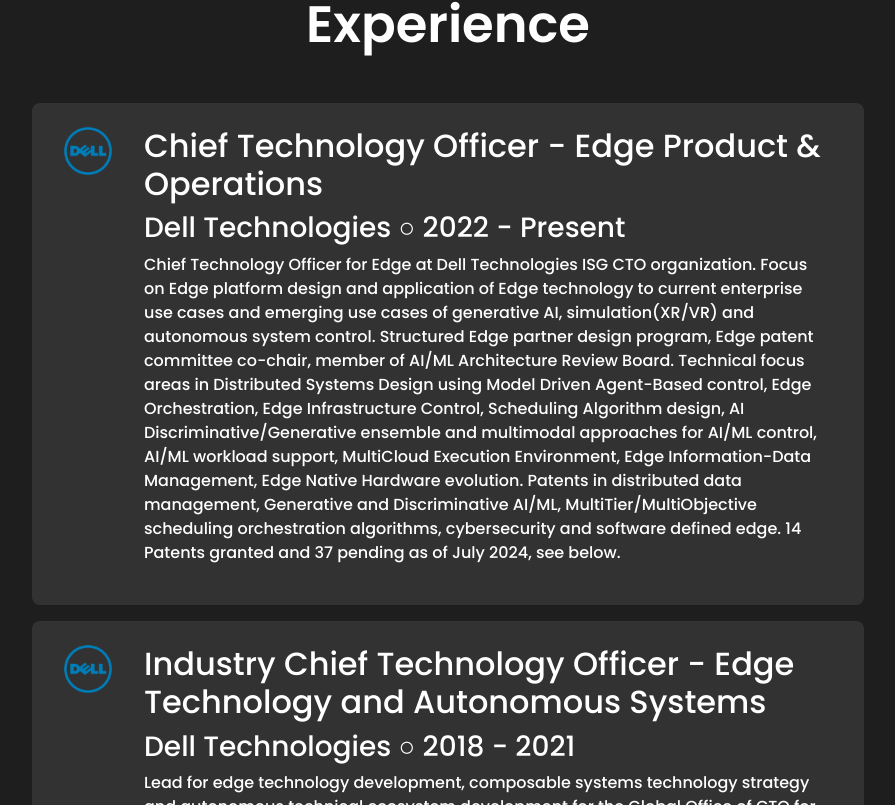
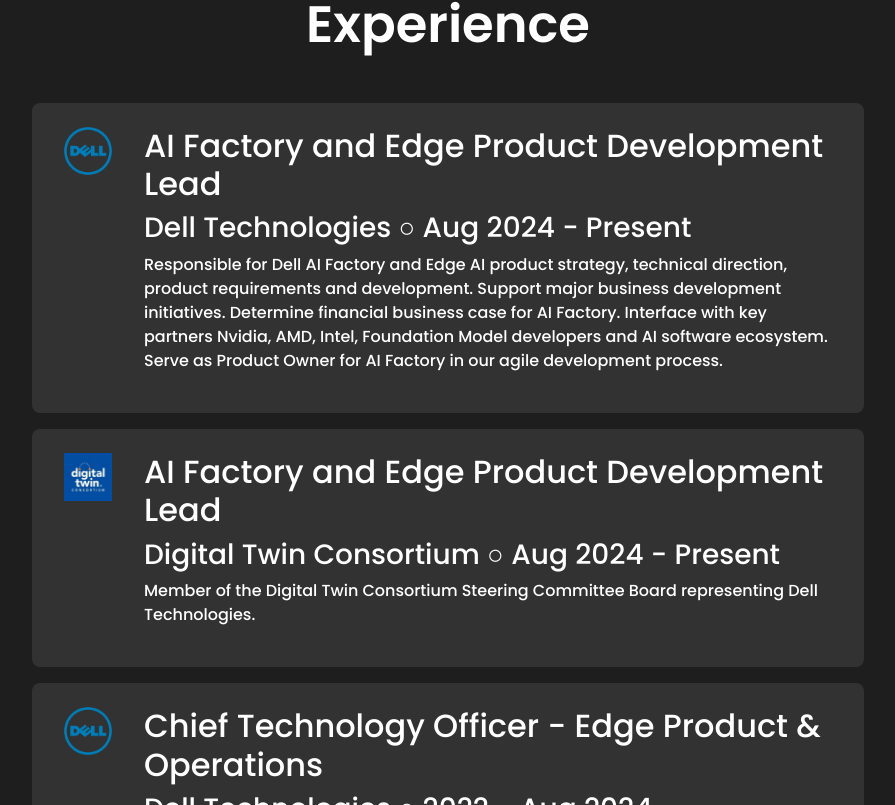
Before and after one commit to nicolewhitee/jw-portfolio, a React (Create React App) app: page / in a window 1280 px wide. Shown: the part 1915-2720 px from the top of the page, without its empty margins (192-1087 px from the left). Built offline with nearby package versions, Linux system fonts and the light colour scheme.

Commit message:
Updates from LinkedIn

```diff
--- a/src/components/About/about.js
+++ b/src/components/About/about.js
@@ -3,6 +3,7 @@
 import { ScrollTrigger } from 'gsap/ScrollTrigger';
 import './about.css';
 import ArtificialIntelligence from '../../assets/artificial-intelligence.png';
+import DigitalTwinConsort from '../../assets/digital-twin-consort-logo.jpg';
 import EdgeCompute from '../../assets/edge-computing.png';
 import Telecommunications from '../../assets/telecommunication.png';
 import SoftwareArchitecture from '../../assets/sw-arch.png';
@@ -101,8 +102,32 @@
                 <div className="experienceBar mx-0">
                     <img src={Dell} alt="Dell Logo" className="experienceBarImg" />
                     <div>
+                        <div className="h2">AI Factory and Edge Product Development Lead</div>
+                        <div className="h3">Dell Technologies &#9675; Aug 2024 - Present</div>
+                        <p>
+                            Responsible for Dell AI Factory and Edge AI product strategy, technical direction,
+                            product requirements and development. Support major business development initiatives.
+                            Determine financial business case for AI Factory. Interface with key partners Nvidia,
+                            AMD, Intel, Foundation Model developers and AI software ecosystem. Serve as Product
+                            Owner for AI Factory in our agile development process.
+                        </p>
+                    </div>
+                </div>
+                <div className="experienceBar mx-0">
+                    <img src={DigitalTwinConsort} alt="Digital Twin Consortium Logo" className="experienceBarImg" />
+                    <div>
+                        <div className="h2">AI Factory and Edge Product Development Lead</div>
+                        <div className="h3">Digital Twin Consortium &#9675; Aug 2024 - Present</div>
+                        <p>
+                            Member of the Digital Twin Consortium Steering Committee Board representing Dell Technologies.
+                        </p>
+                    </div>
+                </div>
+                <div className="experienceBar mx-0">
+                    <img src={Dell} alt="Dell Logo" className="experienceBarImg" />
+                    <div>
                         <div className="h2">Chief Technology Officer - Edge Product & Operations</div>
-                        <div className="h3">Dell Technologies &#9675; 2022 - Present</div>
+                        <div className="h3">Dell Technologies &#9675; 2022 - Aug 2024</div>
                         <p>
                             Chief Technology Officer for Edge at Dell Technologies ISG CTO organization. Focus
                             on Edge platform design and application of Edge technology to current enterprise use
--- a/src/components/Patents/patents.js
+++ b/src/components/Patents/patents.js
@@ -15,7 +15,7 @@
         <>
             <section id='patents'>
                 <div className="headerTitle" aria-level="1" role="heading">Patents</div>
-                <div className="h5 mb-4">59 patents applied, 16 patents granted to date</div>
+                <div className="h5 mb-4">67 patents applied, 17 patents granted to date</div>
                 <div className="container">
                     <div className="row display-flex g-5">
                         {patentsArray.slice(0, next).map((patent, index) => {
--- a/src/components/Patents/patentsArray.js
+++ b/src/components/Patents/patentsArray.js
@@ -1,4 +1,10 @@
 const patentsArray = [
+    {
+        title: 'Method and System for Managing Elastic Accelerator Resource Pools with a Shared Storage',
+        patentId: '12204949',
+        dateIssued: 'Jan 21, 2025',
+        description: 'Techniques described herein relate to a method for managing workflows. The method may include obtaining, from a client, by a registration manager associated with accelerator pools, a request to perform a portion of a workflow using accelerators; identifying a minimum quantity and a maximum quantity of accelerators associated with the request; identifying a storage to store data associated with the portion of the workflow; identifying an accelerator pool of the accelerator pools that includes at least the maximum quantity of accelerators; establishing a connection between the client, the storage, and accelerators of the accelerator pool to perform the portion of the workflow; and initiating the performance of the portion of the workflow using the storage, the client, and the accelerators of the accelerator pool.'
+    },
     {
         title: 'Secure Base Activation Image for Edge Day Zero Secure Infrastructure Provisioning',
         patentId: '12105850',
@@ -6,7 +12,7 @@
         description: 'A method of implementing a self-provisioning computer system is shown. The method includes storing a secure base activation image on a computer system. This includes stor­ing executable code to implement enhanced network dis­covery configured to first attempt to determine if a private TCP port is open and if the private TCP port is not open to default to use of a public URL on a well-known TCP port at the computer system. This further includes storing execut­able code to implement an auto-connection service config­ured to automatically connect to a remote activation service to perform identification and attestation of the computer system. This further includes storing executable code to implement a secure vault for cryptographic secrets.'
     },
     {
-        title: 'Edge Day Zero Secure Infrastructure Identification',
+        title: 'Edge Day Zero Secure Infrastructure Identification And Attestation',
         patentId: '12086255',
         dateIssued: 'Sep 10, 2024',
         description: 'Self-provisioning a computer system is illustrated. Code in a secure base activation image implements an auto-connection service at the computer system. The auto-connection service attempts to perform a local activation by attempting to determine that a private port is open and using the private port, initiating an identification and attestation process with an activation service. The auto-connection service performs a remote activation by determining that the private port is closed, defaulting activation to a public port, and using the public port, initiating an identification and attestation process with the activation service. Code in the base activation image implements service(s) which execute an identification process, using a cryptographically created identifier included in the base activation image, with the activation service to confirm an identity of the computer system, confirming system integrity of the computer system with the activation service, unlocking the computer system for load installation.'
@@ -94,6 +100,41 @@
         patentId: '11463315',
         dateIssued: 'Oct 4, 2022',
         description: 'Techniques described herein relate to a method for deploy­ing workflows. The method may include receiving, by a platform controller of a domain, a workflow portion and workflow constraints from a service controller of a federated controller, provisioning, by the platform controller, a set of devices in the domain to the workflow portion, executing the workflow portion in the domain using the set of devices, monitoring the executing of the workflow portion to deter­ mine an occupancy of the workflow portion, making a determination that the occupancy of the workflow portion exceeds an available capacity of the domain, providing, based on the determination, the occupancy to the service controller, and in response to the occupancy, performing, by the service controller, a remediation action.'
+    },
+    {
+        title: 'Local Small Foundation System For Inferencing',
+        patentId: '18/963962',
+        dateIssued: 'Nov 29, 2024'
+    },
+    {
+        title: 'Enhanced Distributed Retrieval Augmented Generation System',
+        patentId: '18/963965',
+        dateIssued: 'Nov 29, 2024'
+    },
+    {
+        title: 'Knowledge Acquisition for Retrieval Augmented Generation System',
+        patentId: '18/963975',
+        dateIssued: 'Nov 29, 2024'
+    },
+    {
+        title: 'Artificial Intelligence Hybrid Distributed Inference System',
+        patentId: '18/936958',
+        dateIssued: 'Nov 29, 2024'
+    },
+    {
+        title: 'Knowledge Acquisition for Distributed Learning Models',
+        patentId: '18/963976',
+        dateIssued: 'Nov 29, 2024'
+    },
+    {
+        title: 'Contextual Active Dynamic Learning with a Digital Twin System',
+        patentId: '18/963981',
+        dateIssued: 'Nov 29, 2024'
+    },
+    {
+        title: 'Symbolic Local Small Foundation Model Composable Reduction',
+        patentId: '18/963980',
+        dateIssued: 'Nov 29, 2024'
     },
     {
         title: 'Autonomous Failover DTPC Control Continuity',
```
Also changed, not shown: src/assets/digital-twin-consort-logo.jpg (added).
